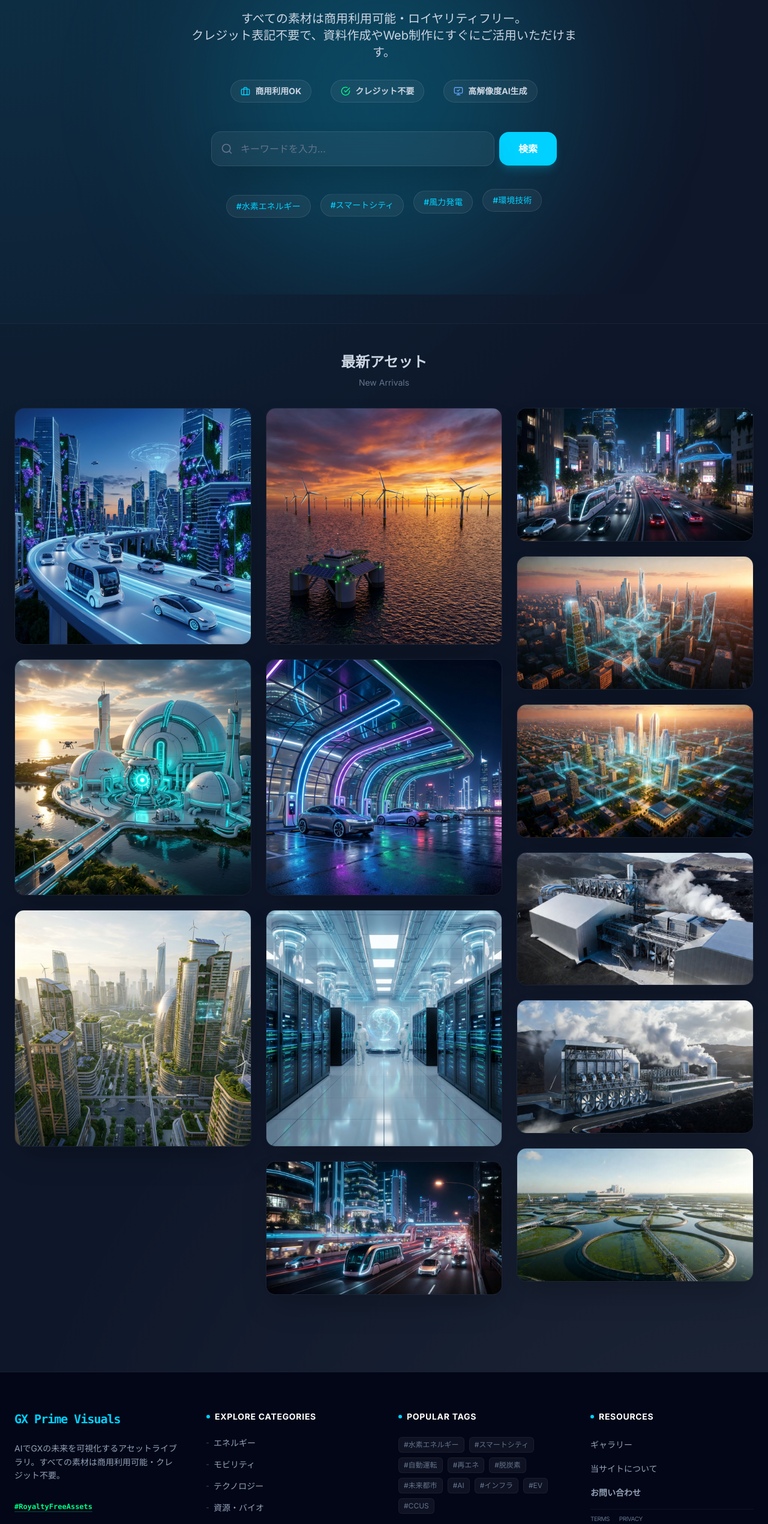
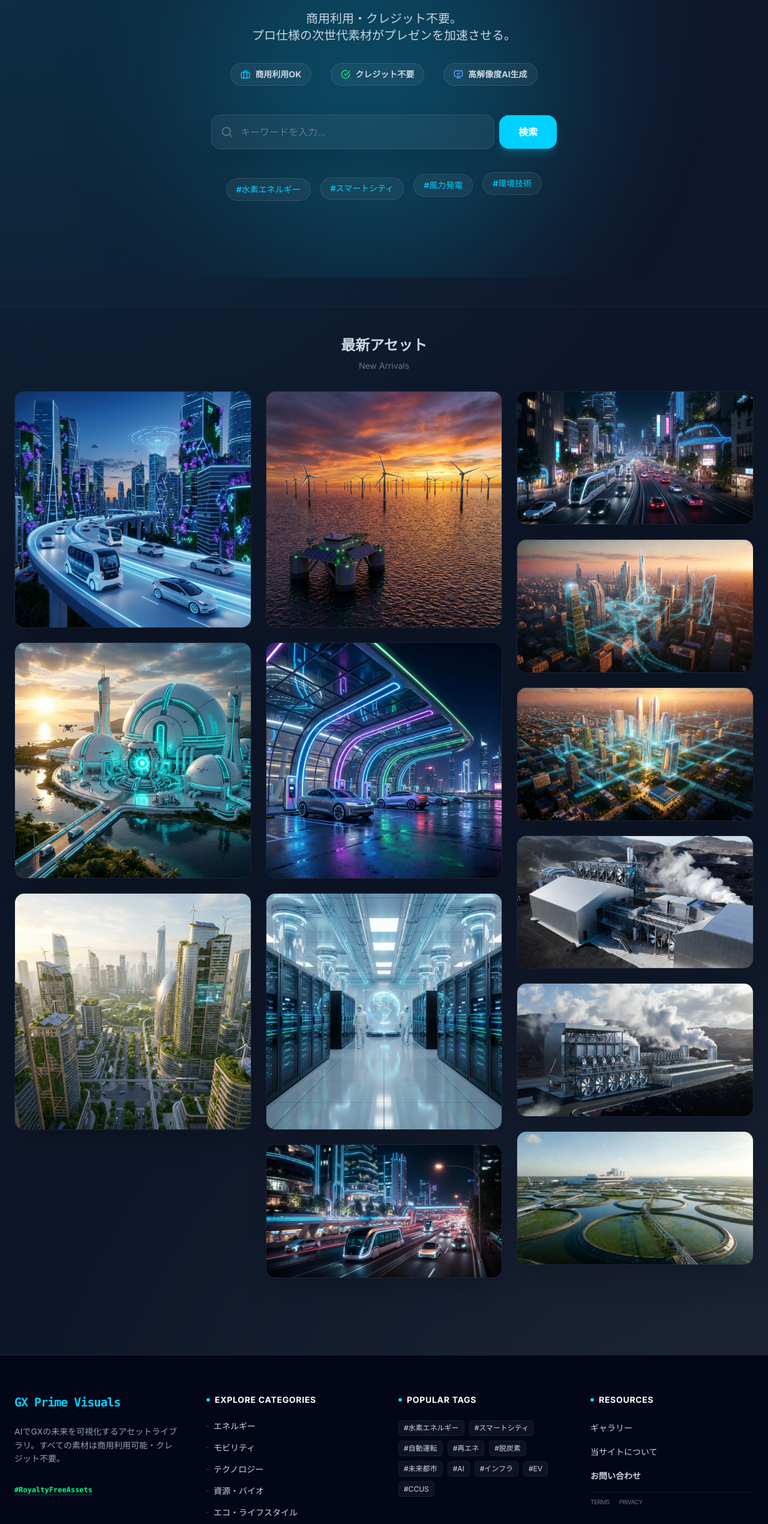
Before and after one commit to Kitagit761007/ai-material-prime, a Next.js app: page / in a window 1280 px wide. Shown: the part 255-2796 px from the top of the page at 60% size. Built offline with nearby package versions, Linux system fonts and the light colour scheme.

Commit message:
feat: professional site refinement - hero, download UI, specs, and contrast

```diff
--- a/components/Footer.tsx
+++ b/components/Footer.tsx
@@ -32,31 +32,31 @@ export default function Footer() {
                         </h3>
                         <ul className="grid grid-cols-1 gap-4">
                             <li>
-                                <Link href="/categories/Energy" className="text-slate-400 hover:text-gx-cyan transition-colors text-sm flex items-center gap-2 group">
+                                <Link href="/categories/Energy" className="text-slate-300 hover:text-gx-cyan transition-colors text-sm flex items-center gap-2 group">
                                     <span className="w-1 h-0.5 bg-slate-800 group-hover:bg-gx-cyan transition-colors" />
                                     エネルギー
                                 </Link>
                             </li>
                             <li>
-                                <Link href="/categories/Mobility" className="text-slate-400 hover:text-gx-cyan transition-colors text-sm flex items-center gap-2 group">
+                                <Link href="/categories/Mobility" className="text-slate-300 hover:text-gx-cyan transition-colors text-sm flex items-center gap-2 group">
                                     <span className="w-1 h-0.5 bg-slate-800 group-hover:bg-gx-cyan transition-colors" />
                                     モビリティ
                                 </Link>
                             </li>
                             <li>
-                                <Link href="/categories/Tech" className="text-slate-400 hover:text-gx-cyan transition-colors text-sm flex items-center gap-2 group">
+                                <Link href="/categories/Tech" className="text-slate-300 hover:text-gx-cyan transition-colors text-sm flex items-center gap-2 group">
                                     <span className="w-1 h-0.5 bg-slate-800 group-hover:bg-gx-cyan transition-colors" />
                                     テクノロジー
                                 </Link>
                             </li>
                             <li>
-                                <Link href="/categories/Resource" className="text-slate-400 hover:text-gx-cyan transition-colors text-sm flex items-center gap-2 group">
+                                <Link href="/categories/Resource" className="text-slate-300 hover:text-gx-cyan transition-colors text-sm flex items-center gap-2 group">
                                     <span className="w-1 h-0.5 bg-slate-800 group-hover:bg-gx-cyan transition-colors" />
                                     資源・バイオ
                                 </Link>
                             </li>
                             <li>
-                                <Link href="/categories/Eco-Life" className="text-slate-400 hover:text-gx-cyan transition-colors text-sm flex items-center gap-2 group">
+                                <Link href="/categories/Eco-Life" className="text-slate-300 hover:text-gx-cyan transition-colors text-sm flex items-center gap-2 group">
                                     <span className="w-1 h-0.5 bg-slate-800 group-hover:bg-gx-cyan transition-colors" />
                                     エコ・ライフスタイル
                                 </Link>
@@ -76,7 +76,7 @@ export default function Footer() {
                                 <Link
                                     key={tag}
                                     href={`/tags/${encodeURIComponent(tag)}`}
-                                    className="px-2 py-1 bg-white/5 hover:bg-gx-cyan/10 text-slate-500 hover:text-gx-cyan rounded-md border border-white/5 hover:border-gx-cyan/20 text-xs transition-all"
+                                    className="px-2 py-1 bg-white/5 hover:bg-gx-cyan/10 text-slate-300 hover:text-gx-cyan rounded-md border border-white/5 hover:border-gx-cyan/20 text-xs transition-all"
                                 >
                                     #{tag}
                                 </Link>
@@ -92,17 +92,17 @@ export default function Footer() {
                         </h3>
                         <ul className="space-y-4">
                             <li>
-                                <Link href="/gallery" className="text-slate-400 hover:text-gx-cyan transition-colors text-sm">
+                                <Link href="/gallery" className="text-slate-300 hover:text-gx-cyan transition-colors text-sm">
                                     ギャラリー
                                 </Link>
                             </li>
                             <li>
-                                <Link href="/about" className="text-slate-400 hover:text-gx-cyan transition-colors text-sm">
+                                <Link href="/about" className="text-slate-300 hover:text-gx-cyan transition-colors text-sm">
                                     当サイトについて
                                 </Link>
                             </li>
                             <li>
-                                <Link href="/contact" className="text-slate-400 hover:text-gx-cyan transition-colors text-sm font-bold text-gx-cyan/80">
+                                <Link href="/contact" className="text-slate-300 hover:text-gx-cyan transition-colors text-sm font-bold text-gx-cyan/80">
                                     お問い合わせ
                                 </Link>
                             </li>
@@ -118,8 +118,8 @@ export default function Footer() {
                     </div>
                 </div>
 
-                <div className="flex flex-col md:flex-row justify-between items-center pt-8 border-t border-white/5 space-y-4 md:space-y-0">
-                    <p className="text-slate-500 text-xs font-mono">
+                <div className="flex flex-col md:flex-row justify-between items-center pt-8 border-t border-white/5 space-y-4 md:space-y-0 text-slate-400">
+                    <p className="text-xs font-mono">
                         © {currentYear} GX Prime Visuals. All rights reserved.
                     </p>
                     <div className="flex gap-6">
--- a/components/Hero.tsx
+++ b/components/Hero.tsx
@@ -45,13 +45,13 @@ export default function Hero({ searchQuery, setSearchQuery }: HeroProps) {
 
             <h1 className="text-5xl md:text-7xl font-extrabold tracking-tight mb-6">
                 <span className="bg-clip-text text-transparent bg-gradient-to-r from-gx-cyan via-white to-gx-emerald">
-                    GX Asset Library
+                    GXの未来を、あなたの資料に。
                 </span>
             </h1>
 
             <p className="text-lg md:text-xl text-slate-300 max-w-2xl mb-8 leading-relaxed">
-                すべての素材は商用利用可能・ロイヤリティフリー。<br className="hidden md:block" />
-                クレジット表記不要で、資料作成やWeb制作にすぐにご活用いただけます。
+                商用利用・クレジット不要。<br className="hidden md:block" />
+                プロ仕様の次世代素材がプレゼンを加速させる。
             </p>
 
             {/* Benefit Badges */}
--- a/data/assets.json
+++ b/data/assets.json
@@ -3,7 +3,7 @@
         "id": "hydrogen-bus-future-01",
         "src": "/images/hydrogen_bus_future_city.png",
         "title": "次世代水素自動運転バス",
-        "description": "ネオンが輝く未来都市を駆ける、水素燃料の自動運転バスとEVモビリティ。",
+        "description": "ネオンが輝く未来都市を駆ける、水素燃料の自動運転バスとEVモビリティ。\n[Spec: 自律走行レベル5想定]",
         "category": "Mobility",
         "score": 96,
         "width": 1024,
@@ -21,7 +21,7 @@
         "id": "h2-plant-01",
         "src": "/images/hydrogen/h2-plant.png",
         "title": "未来型水素プラント",
-        "description": "カーボンニュートラルを実現する、次世代エネルギー供給の拠点。",
+        "description": "カーボンニュートラルを実現する、次世代エネルギー供給の拠点。\n[Spec: 高効率エネルギー管理システム搭載]",
         "category": "Energy",
         "score": 98,
         "width": 1024,
@@ -39,7 +39,7 @@
         "id": "smart-city-01",
         "src": "/images/smartcity/overview.png",
         "title": "調和するスマートシティ",
-        "description": "自然とテクノロジーが融合した、持続可能な都市モデル。",
+        "description": "自然とテクノロジーが融合した、持続可能な都市モデル。\n[Spec: AI最適化グリッド制御対応]",
         "category": "Tech",
         "score": 97,
         "width": 1024,
@@ -57,7 +57,7 @@
         "id": "wind-farm-01",
         "src": "/images/infrastructure/wind.png",
         "title": "洋上風力発電ファーム",
-        "description": "広大な海原を活用した、再生可能エネルギーの主力電源。",
+        "description": "広大な海原を活用した、再生可能エネルギーの主力電源。\n[Spec: 超大型15MW級タービン採用]",
         "category": "Energy",
         "score": 95,
         "width": 1024,
@@ -75,7 +75,7 @@
         "id": "ev-station-01",
         "src": "/images/infrastructure/ev.png",
         "title": "次世代EVステーション",
-        "description": "都市の夜景に溶け込む、スタイリッシュな急速充電ハブ。",
+        "description": "都市の夜景に溶け込む、スタイリッシュな急速充電ハブ。\n[Spec: 超急速350kW充電プロトコル準拠]",
         "category": "Mobility",
         "score": 94,
         "width": 1024,
@@ -93,7 +93,7 @@
         "id": "iot-center-01",
         "src": "/images/smartcity/iot.png",
         "title": "先進IoTデータセンター",
-        "description": "膨大なデータを高速処理する、スマート社会の頭脳。",
+        "description": "膨大なデータを高速処理する、スマート社会の頭脳。\n[Spec: 浸漬冷却方式によるPUE 1.05達成]",
         "category": "Tech",
         "score": 96,
         "width": 1024,
@@ -110,7 +110,7 @@
     {
         "id": "img_mobility_01",
         "title": "未来都市の水素自動運転ネットワーク",
-        "description": "水素燃料で稼働する次世代モビリティが、排出ガスゼロのクリーンな都市インフラを実現。",
+        "description": "水素燃料で稼働する次世代モビリティが、排出ガスゼロのクリーンな都市インフラを実現。\n[Spec: 常温低圧水素ストレージ技術実証型]",
         "src": "/assets/images/gx_mobility_01.jpg",
         "category": "Mobility",
         "score": 99,
@@ -128,7 +128,7 @@
     {
         "id": "img_mobility_02",
         "title": "クリーンモビリティが彩る未来の夜景",
-        "description": "高度なエネルギー管理システムにより最適化された、持続可能な都市モビリティの景観。",
+        "description": "高度なエネルギー管理システムにより最適化された、持続可能な都市モビリティの景観。\n[Spec: V2G (Vehicle-to-Grid) 統合制御]",
         "src": "/assets/images/gx_mobility_02.jpg",
         "category": "Mobility",
         "score": 97,
@@ -146,7 +146,7 @@
     {
         "id": "gx_grid_01",
         "title": "次世代スマートグリッドの鼓動",
-        "description": "都市全体がAIで最適化されたエネルギーネットワークで繋がり、効率的な需給調整を実現する未来の街並み。",
+        "description": "都市全体がAIで最適化されたエネルギーネットワークで繋がり、効率的な需給調整を実現する未来の街並み。\n[Spec: 自律分散型エネルギー管理 (DERMS)]",
         "src": "/assets/images/gx_grid_01.jpg",
         "category": "Tech",
         "score": 98,
@@ -164,7 +164,7 @@
     {
         "id": "gx_grid_02",
         "title": "エネルギーが自律するスマートシティ",
-        "description": "高度な電力網により再生可能エネルギーを完璧に制御し、都市の隅々までクリーンな電力を届けるインフラ。",
+        "description": "高度な電力網により再生可能エネルギーを完璧に制御し、都市の隅々までクリーンな電力を届けるインフラ。\n[Spec: 量子暗号化セキュア通信網搭載]",
         "src": "/assets/images/gx_grid_02.jpg",
         "category": "Tech",
         "score": 99,
@@ -182,7 +182,7 @@
     {
         "id": "gx_plant_01",
         "title": "大気浄化と地球熱の融合",
-        "description": "地中深くから汲み上げた熱エネルギーとCCUS技術を組み合わせ、クリーンで安定した電力を供給する複合型プラント。",
+        "description": "地中深くから汲み上げた熱エネルギーとCCUS技術を組み合わせ、クリーンで安定した電力を供給する複合型プラント。\n[Spec: DAC (Direct Air Capture) ハイブリッド方式]",
         "src": "/assets/images/gx_plant_01.jpg",
         "category": "Energy",
         "score": 96,
@@ -200,7 +200,7 @@
     {
         "id": "gx_plant_02",
         "title": "カーボンネガティブを実現する地熱センター",
-        "description": "最新の二酸化炭素回収・貯留技術を搭載し、エネルギー生産と同時に大気中のCO2を削減する次世代の拠点。",
+        "description": "最新の二酸化炭素回収・貯留技術を搭載し、エネルギー生産と同時に大気中のCO2を削減する次世代の拠点。\n[Spec: 二酸化炭素鉱物固定化プロセス実装]",
         "src": "/assets/images/gx_plant_02.jpg",
         "category": "Energy",
         "score": 95,
@@ -218,7 +218,7 @@
     {
         "id": "gx_bio_01",
         "title": "循環型バイオ燃料農園",
-        "description": "高効率な藻類培養施設にて生産される次世代バイオ燃料。食料生産と競合しない持続可能なエネルギー源。",
+        "description": "高効率な藻類培養施設にて生産される次世代バイオ燃料。食料生産と競合しない持続可能なエネルギー源。\n[Spec: 第3世代バイオエタノール抽出プロセス]",
         "src": "/assets/images/gx_bio_01.jpg",
         "category": "Resource",
         "score": 97,
```
Also changed, not shown: components/ImageGrid.tsx (+10 -9 lines).
